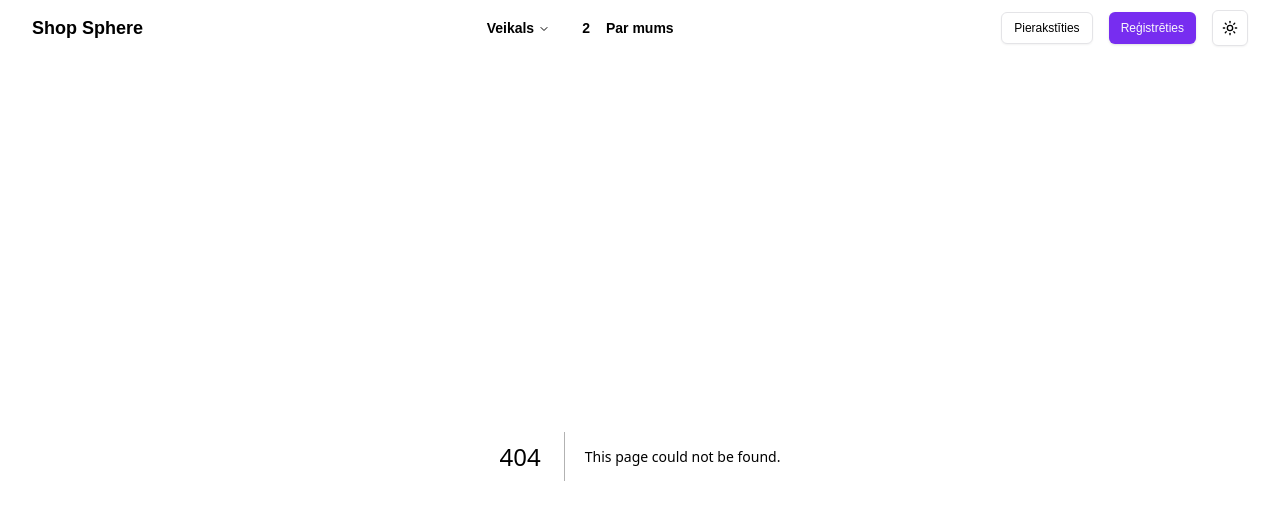
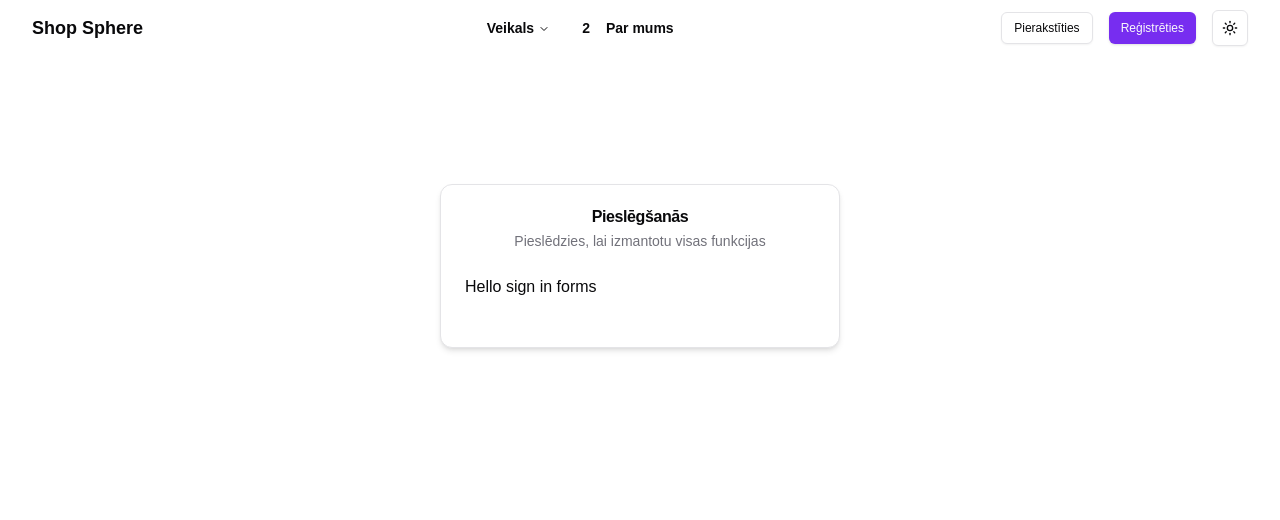
Before and after one commit to linciss/ShopRealm, a Next.js app: page /auth/sign-in in a window 1280 px wide. Before the commit this address had no page. Shown: the top 520 px of the page. Built offline with nearby package versions, Linux system fonts and the light colour scheme.

Commit message:
feat: Add authentication layout and sign-in/sign-up pages also make a card wrapper that im gonna wrap the forms in so its reuusable and dont need to tinker that much

```diff
--- /dev/null
+++ b/src/app/auth/layout.tsx
@@ -0,0 +1,13 @@
+export default function AuthLayout({
+  children,
+}: {
+  children: React.ReactNode;
+}) {
+  return (
+    <section className='w-full py-12 md:py-24 lg:py-32'>
+      <div className='container px-4 md:px-6 place-content-center flex'>
+        {children}
+      </div>
+    </section>
+  );
+}
--- /dev/null
+++ b/src/app/auth/sign-in/page.tsx
@@ -0,0 +1,5 @@
+import { SignInForms } from '@/components/auth/sign-in-forms';
+
+export default function SignIn() {
+  return <SignInForms />;
+}
--- /dev/null
+++ b/src/app/auth/sign-up/page.tsx
@@ -0,0 +1,5 @@
+import { SignUpForms } from '@/components/auth/sign-up-forms';
+
+export default function SignUp() {
+  return <SignUpForms />;
+}
--- /dev/null
+++ b/src/components/auth/card-wrapper.tsx
@@ -0,0 +1,24 @@
+import { Card, CardContent, CardFooter, CardHeader } from '../ui/card';
+import { Header } from './header';
+
+interface CardWrapperProps {
+  children: React.ReactNode;
+  formType: string;
+  label: string;
+}
+
+export const CardWrapper = ({
+  children,
+  formType,
+  label,
+}: CardWrapperProps) => {
+  return (
+    <Card className='w-[400px] shadow-md'>
+      <CardHeader className='text-center'>
+        <Header formType={formType} label={label} />
+      </CardHeader>
+      <CardContent>{children}</CardContent>
+      <CardFooter></CardFooter>
+    </Card>
+  );
+};
--- /dev/null
+++ b/src/components/auth/header.tsx
@@ -0,0 +1,15 @@
+import { CardDescription, CardTitle } from '../ui/card';
+
+interface HeaderProps {
+  formType: string;
+  label: string;
+}
+
+export const Header = ({ formType, label }: HeaderProps) => {
+  return (
+    <>
+      <CardTitle>{formType}</CardTitle>
+      <CardDescription>{label}</CardDescription>
+    </>
+  );
+};
--- /dev/null
+++ b/src/components/auth/sign-in-forms.tsx
@@ -0,0 +1,12 @@
+import { CardWrapper } from './card-wrapper';
+
+export const SignInForms = () => {
+  return (
+    <CardWrapper
+      formType='Pieslēgšanās'
+      label='Pieslēdzies, lai izmantotu visas funkcijas'
+    >
+      <div>Hello sign in forms</div>
+    </CardWrapper>
+  );
+};
--- /dev/null
+++ b/src/components/auth/sign-up-forms.tsx
@@ -0,0 +1,12 @@
+import { CardWrapper } from './card-wrapper';
+
+export const SignUpForms = () => {
+  return (
+    <CardWrapper
+      formType='Reģistrācija'
+      label='Reģistrējies, lai izmantotu visas funkcijas'
+    >
+      <div>Hello sign in forms</div>
+    </CardWrapper>
+  );
+};
```
